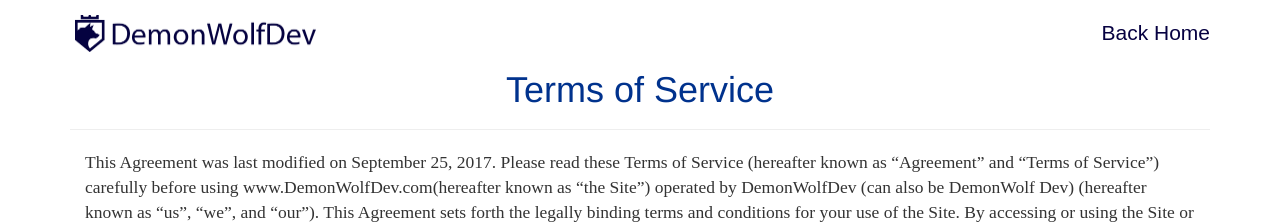
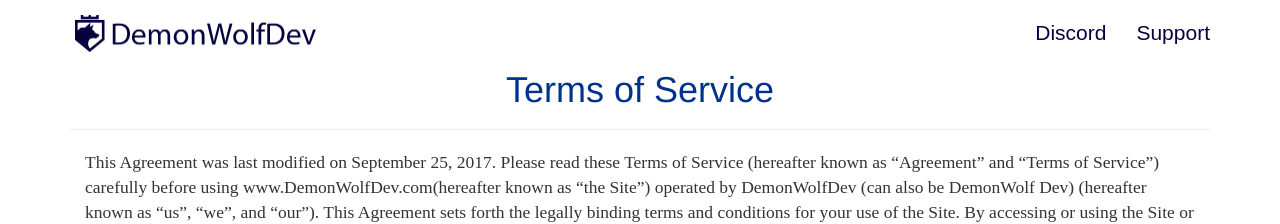
Before and after one commit to DemonWolfDev/demonwolfdev, a Jekyll site: the page built from terms-of-service.html, in a window 1280 px wide. Shown: the top 224 px of the page. Built offline with Jekyll 4.4.1, drawn with Linux system fonts in a browser that asks for light colours.

Commit message:
Removed nav back home.

```diff
--- a/_includes/nav_back-home.html
+++ /dev/null
@@ -1,32 +0,0 @@
-<!-- Navbar -->
-<nav class="navbar navbar-default navbar-fixed-top" id="scroll_navbar">
-  <div class="container">
-    <div class="navbar-header">
-      <button id="ChangeToggle" type="button" class="navbar-toggle collapsed" data-toggle="collapse" data-target="#bs-example-navbar-collapse-1">
-        <div id="navbar-hamburger">
-          <span class="sr-only">Toggle navigation</span>
-          <span class="icon-bar"></span>
-          <span class="icon-bar"></span>
-          <span class="icon-bar"></span>
-        </div>
-        <div id="navbar-close" class="hidden">
-          <span class="glyphicon glyphicon-remove"></span>
-        </div>
-      </button>
-      <a class="navbar-brand navbar-logo logo-desktop" href="/">
-        <img alt="{{ site.title }}" src="/assets/images/logo_text.png">
-      </a>
-      <a class="navbar-brand navbar-logo logo-mobile" href="/">
-        <img alt="{{ site.title }}" src="/assets/images/logo.png">
-      </a>
-    </div>
-    <!-- Collect the nav links, forms, and other content for toggling -->
-    <div class="collapse navbar-collapse" id="bs-example-navbar-collapse-1">
-      <ul class="nav navbar-nav navbar-right">
-        <li>
-          <a href="">Back Home</a>
-        </li>
-      </ul>
-    </div>
-  </div>
-</nav>
--- a/privacy-statement.html
+++ b/privacy-statement.html
@@ -4,5 +4,5 @@ layout: default
 permalink: legal/privacy-statement/
 description: Privacy Policy This MrDemonWolf Privacy Policy applies to your use of www.demonwolfdev.com and demonwolfdev.com
 ---
-{% include nav_back-home.html %}
+{% include nav.html %}
 {% include privacy-statement.html %}
--- a/terms-of-service.html
+++ b/terms-of-service.html
@@ -4,5 +4,5 @@ layout: default
 permalink: legal/terms-of-service/
 description: Terms of Service This DemonWolfDev Privacy Policy applies to your use of www.demonwolfdev.com and demonwolfdev.com
 ---
-{% include nav_back-home.html %}
+{% include nav.html %}
 {% include terms-of-service.html %}
```
